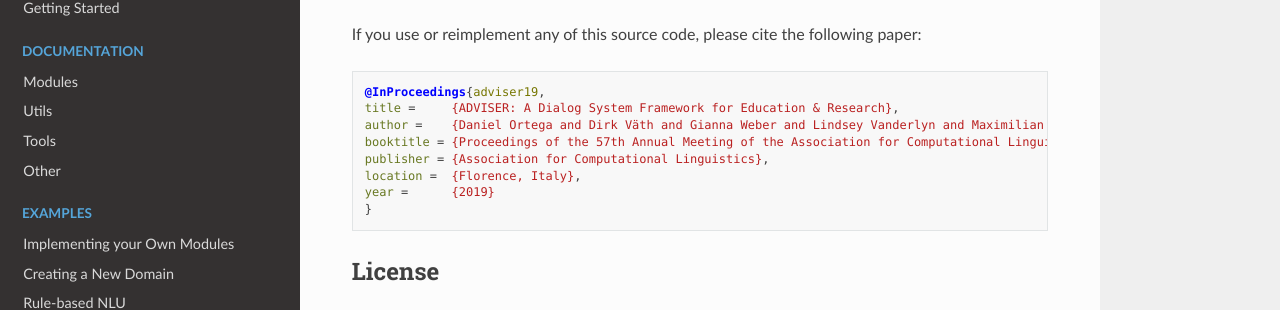
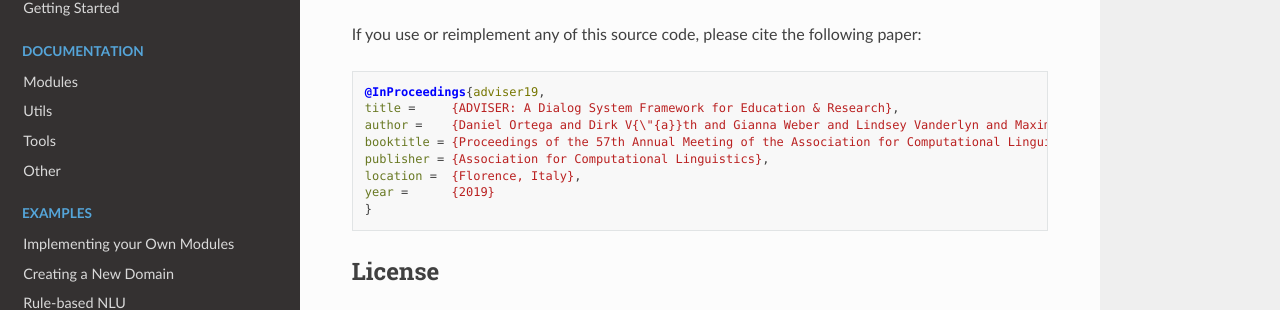
Before and after one commit to DigitalPhonetics/adviser, a Sphinx documentation site: the page built from docs/source/home.rst, in a window 1280 px wide and 900 px high, scrolled down 2830 px. Shown: the part 376-686 px from the top of the window. Built offline with Sphinx 7.4.7 and the Read the Docs theme 2.0.0, drawn with Linux system fonts in a browser that asks for light colours; pages that are not in the unit, such as notebooks, are missing from menus.

```diff
--- a/README.rst
+++ b/README.rst
@@ -83,7 +85,7 @@ If you use or reimplement any of this source code, please cite the following pap
 
    @InProceedings{adviser19,
    title =     {ADVISER: A Dialog System Framework for Education & Research},
-   author =    {Daniel Ortega and Dirk Väth and Gianna Weber and Lindsey Vanderlyn and Maximilian Schmidt and Moritz Völkel and Zorica Karacevic and Ngoc Thang Vu},
+   author =    {Daniel Ortega and Dirk V{\"{a}}th and Gianna Weber and Lindsey Vanderlyn and Maximilian Schmidt and Moritz V{\"{o}}lkel and Zorica Karacevic and Ngoc Thang Vu},
    booktitle = {Proceedings of the 57th Annual Meeting of the Association for Computational Linguistics (ACL 2019) - System Demonstrations},
    publisher = {Association for Computational Linguistics},
    location =  {Florence, Italy},
--- a/docs/source/home.rst
+++ b/docs/source/home.rst
@@ -176,7 +176,7 @@ If you use or reimplement any of this source code, please cite the following pap
 
    @InProceedings{adviser19,
    title =     {ADVISER: A Dialog System Framework for Education & Research},
-   author =    {Daniel Ortega and Dirk Väth and Gianna Weber and Lindsey Vanderlyn and Maximilian Schmidt and Moritz Völkel and Zorica Karacevic and Ngoc Thang Vu},
+   author =    {Daniel Ortega and Dirk V{\"{a}}th and Gianna Weber and Lindsey Vanderlyn and Maximilian Schmidt and Moritz V{\"{o}}lkel and Zorica Karacevic and Ngoc Thang Vu},
    booktitle = {Proceedings of the 57th Annual Meeting of the Association for Computational Linguistics (ACL 2019) - System Demonstrations},
    publisher = {Association for Computational Linguistics},
    location =  {Florence, Italy},
```
Also changed, not shown: other parts of README.rst (+2 -0 lines), docs/source/index.rst (+7 -8 lines), docs/tutorial.html (renamed from tutorial.html), 1 other file.
